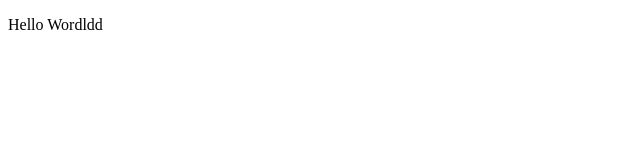
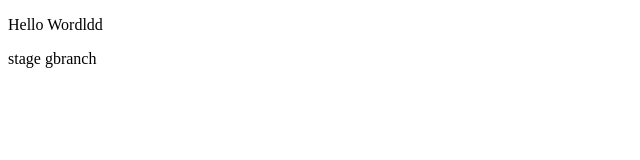
Before and after one commit to Ammorishita/Testing, a plain HTML site: page index.html in a window 1280 px wide. Shown: the full height of the page, 0-640 px from the left. Drawn offline with Linux system fonts and the light colour scheme.

Commit message:
Stage branch commit

```diff
--- a/index.html
+++ b/index.html
@@ -13,6 +13,9 @@
 <body>
 <div class="test">
   <p>Hello Wordldd</p>
+</div>
+<div>
+  <p>stage gbranch</p>
 </div>
 
   <!-- Load Facebook SDK for JavaScript -->
```
